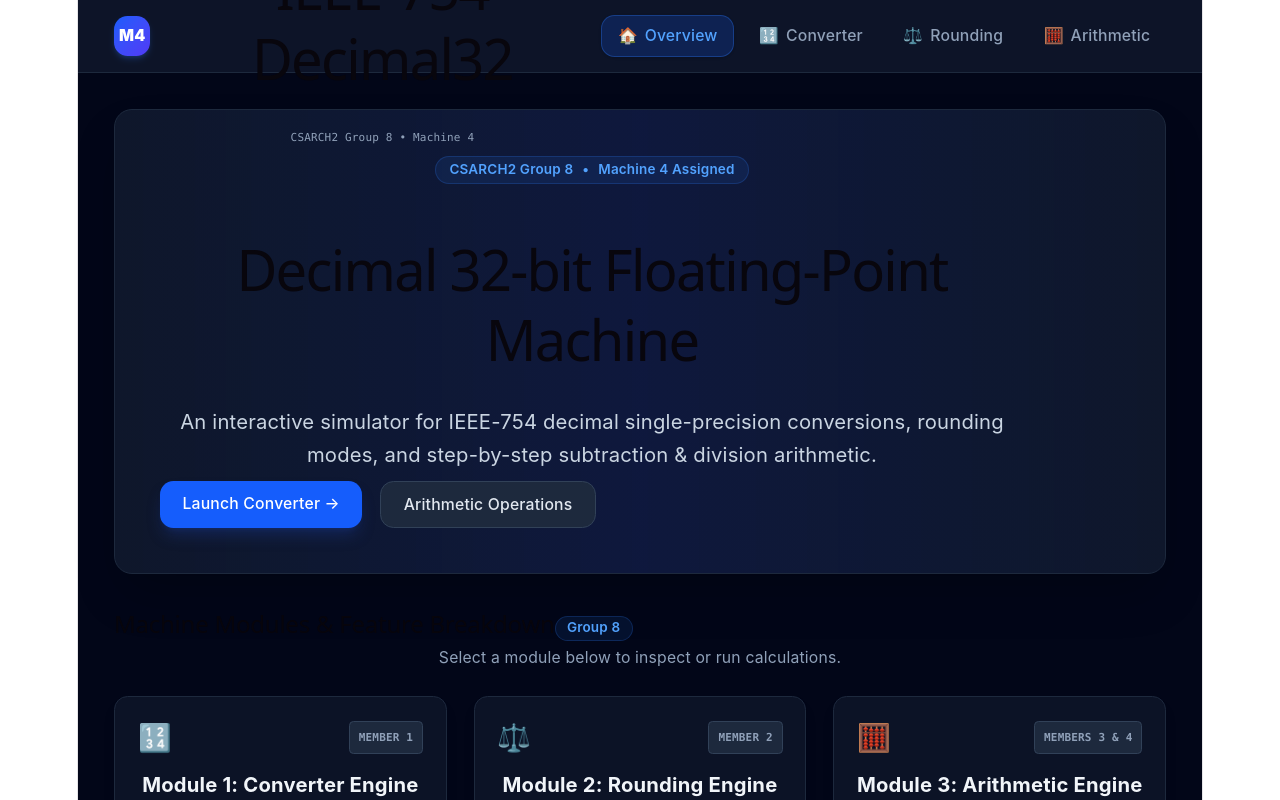
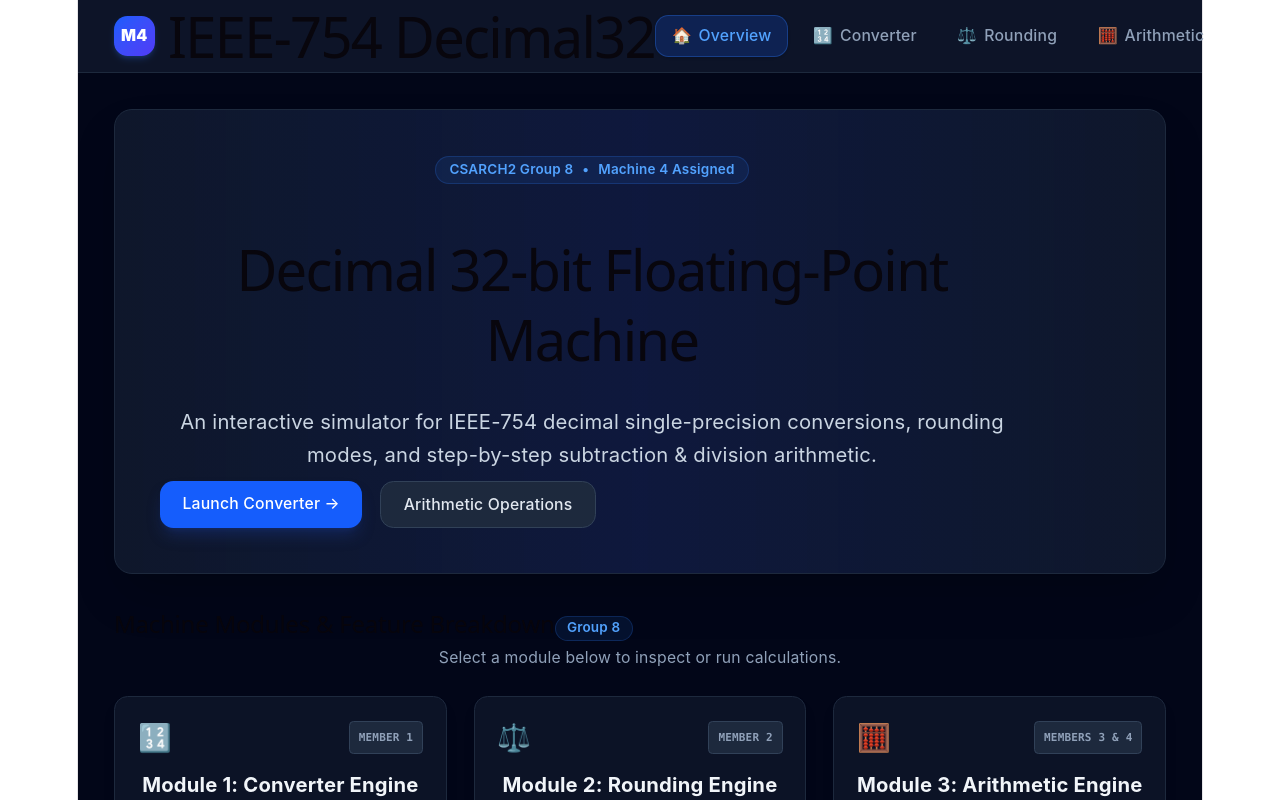
Before and after one commit to K-K-R-C/CSARCH2-G8-MCO1, a React (Vite) app: page / in a window 1280 px wide. Shown: the top 800 px of the page. Built offline with nearby package versions, Linux system fonts and the light colour scheme.

Commit message:
Change title font size in Navbar component
Updated the font size of the title in the Navbar component.

```diff
--- a/src/components/shared/Navbar.tsx
+++ b/src/components/shared/Navbar.tsx
@@ -18,10 +18,9 @@ export const Navbar: React.FC = () => {
             M4
           </div>
           <div>
-            <h1 className="text-base font-bold text-slate-100 tracking-tight leading-tight group-hover:text-blue-400 transition-colors">
+            <h1 className="text-[10px] font-bold text-slate-100 tracking-tight leading-tight group-hover:text-blue-400 transition-colors whitespace-nowrap">
               IEEE-754 Decimal32
             </h1>
-            <p className="text-[11px] text-slate-400 font-mono">CSARCH2 Group 8 • Machine 4</p>
           </div>
         </NavLink>
 
```
